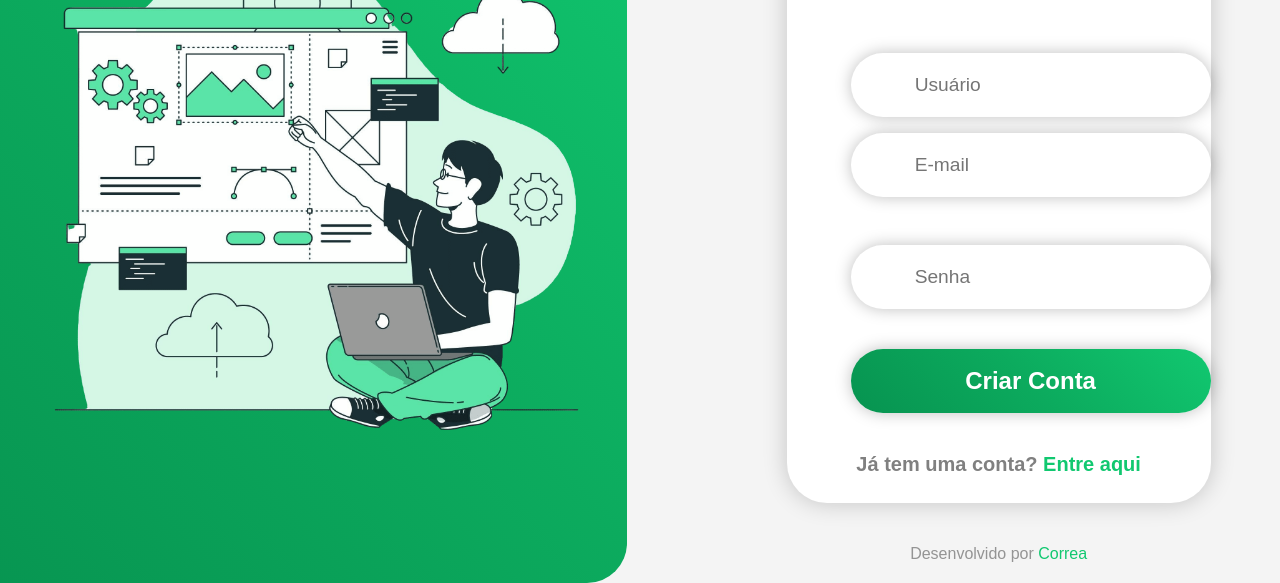
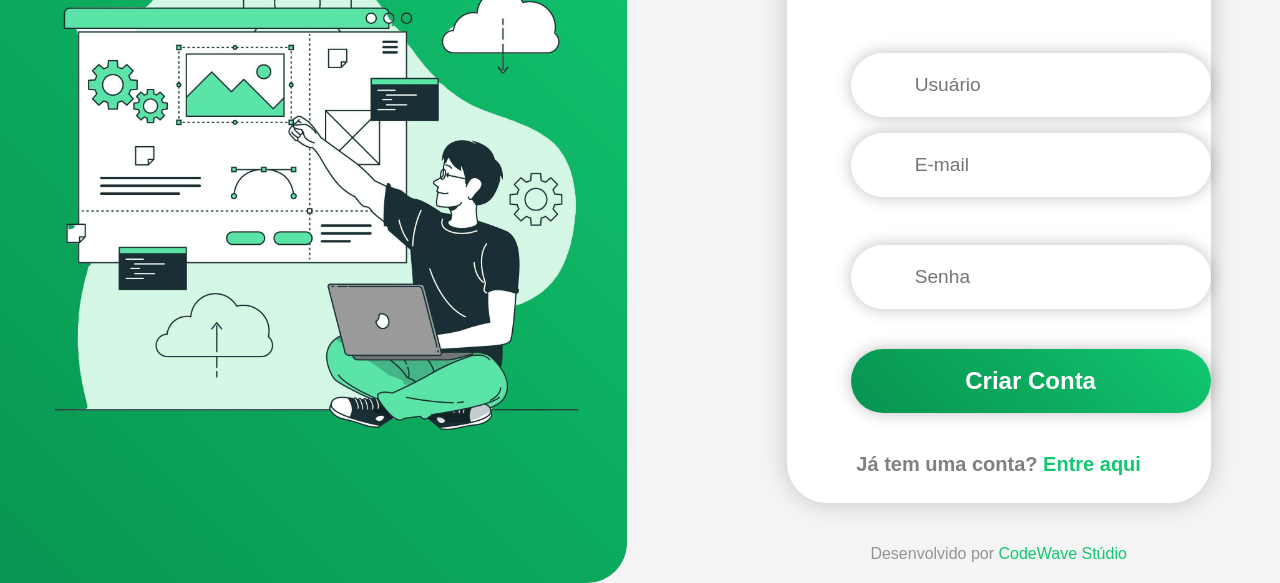
Before and after one commit to nan-samu/TicketPro, a website: page docs/cadastro.html in a window 1280 px wide. Shown: the part 217-800 px from the top of the page. Drawn offline with Linux system fonts and the light colour scheme.

Commit message:
Update cadastro.html

```diff
--- a/docs/cadastro.html
+++ b/docs/cadastro.html
@@ -39,7 +39,7 @@
 
 
             <h2>
-                Desenvolvido por <span id="codewave2">Correa</span>
+                Desenvolvido por <span id="codewave2">CodeWave Stúdio</span>
             </h2>
         </div>
 
```
